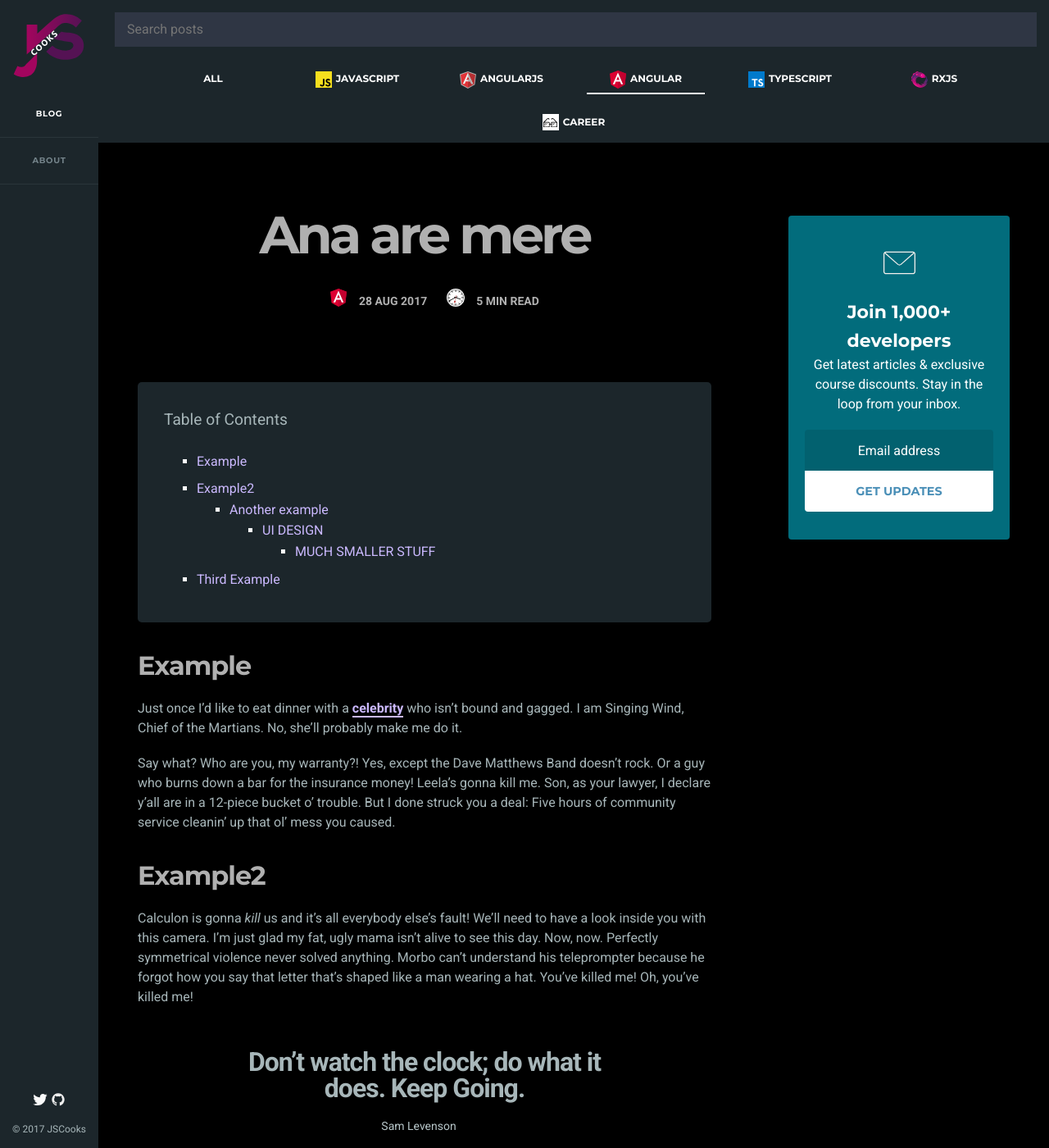
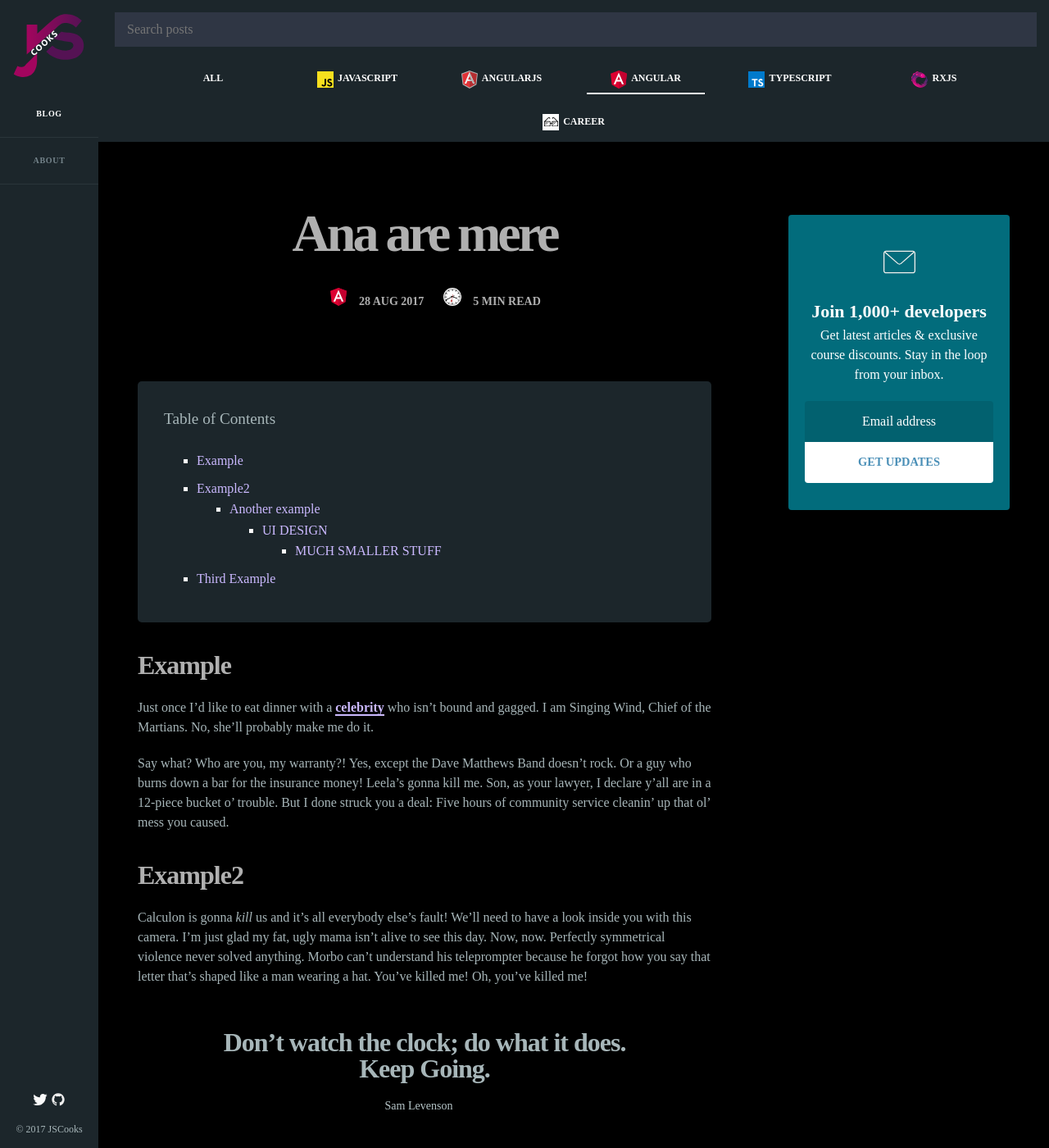
Before and after one commit to jscoox/jscoox.github.com, a Jekyll site: the page built from _posts/2017-08-29-ana-are-mere.md, in a window 1280 px wide and 1400 px high. Shown: the whole window at 82% size. Built offline with Jekyll 4.4.1, drawn with Linux system fonts in a browser that asks for light colours.

Commit message:
Update main.css

```diff
--- a/-res/css/main.css
+++ b/-res/css/main.css
@@ -191,7 +191,7 @@ html {
     -webkit-tap-highlight-color: transparent
 }
 body {
-    font-family: "Helvetica Neue", Helvetica, Arial, sans-serif;
+    font-family: 'Sanchez', serif;
     font-size: 14px;
     line-height: 1.42857143;
     color: #333
@@ -1159,7 +1159,7 @@ body,
 input,
 select,
 textarea {
-    font-family: Roboto, sans-serif
+    font-family: /*Roboto, sans-serif*/'Sanchez', serif
 }
 .button,
 .filters,
@@ -1176,7 +1176,7 @@ h6,
 input[type=submit],
 label,
 th {
-    font-family: Montserrat, serif
+    font-family: /*Montserrat, serif*/'Sanchez', serif
 }
 h1 {
     font-size: 1.8em;
@@ -2055,7 +2055,7 @@ a:hover {
     font-weight: 400;
     line-height: 1.5;
     text-align: center;
-    font-family: Montserrat;
+    font-family: 'Sanchez', serif;
     padding: 1rem 0
 }
 .spotlight a {
```
